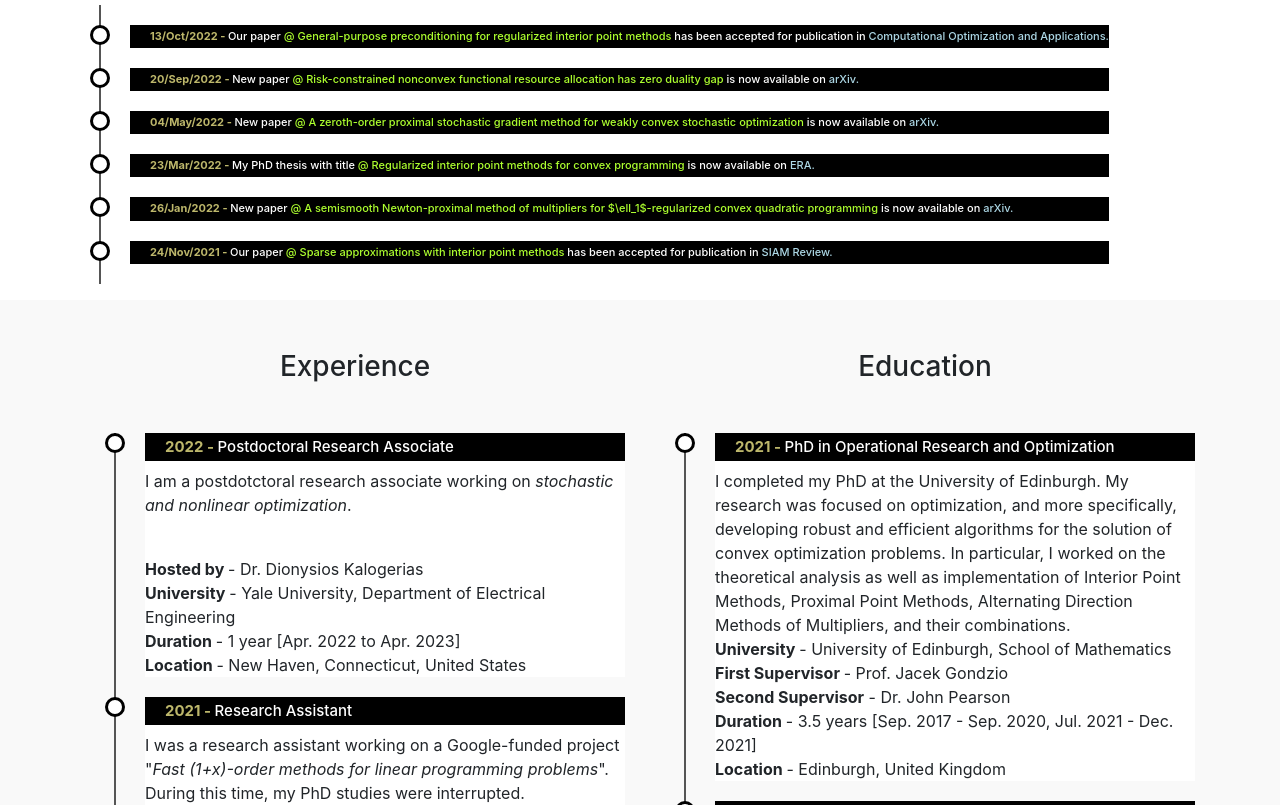
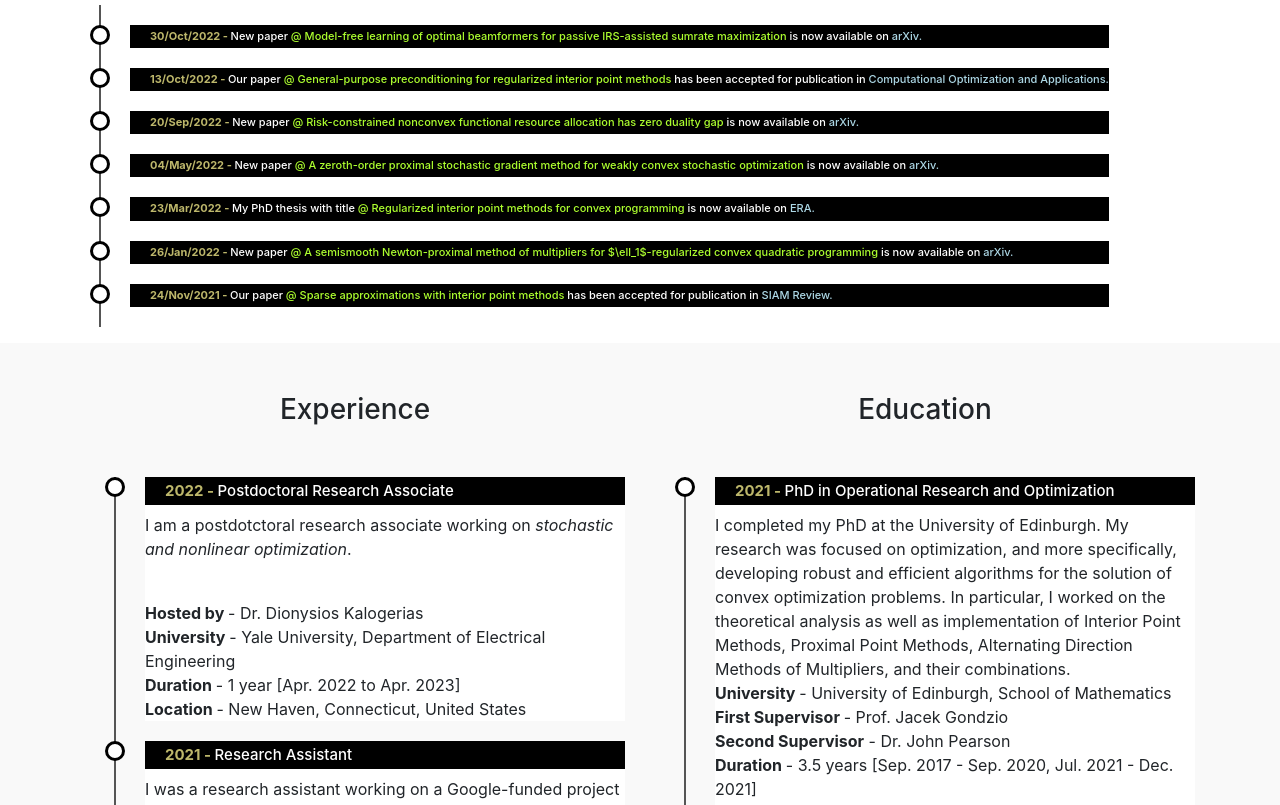
Before and after one commit to spougkakiotis/spougkakiotis.github.io, a plain HTML site: page index.html in a window 1280 px wide. Shown: the part 1747-2552 px from the top of the page. Drawn offline with nearby package versions, Linux system fonts and the light colour scheme; some icons are missing.

Commit message:
Add files via upload

```diff
--- a/index.html
+++ b/index.html
@@ -179,6 +179,11 @@
                                 Recent News
                             </h1>
                             <ul class = "news-timeline">
+                                 <li>
+                                    <h4><span>
+                                        30/Oct/2022 - </span> New paper  <a  style="color:greenyellow;" href="https://arxiv.org/abs/2210.16712">@ Model-free learning of optimal beamformers for passive IRS-assisted sumrate maximization</a> is now available on <a style="color:lightblue;"> arXiv.</a>
+                                    </h4>
+                                </li>
                                  <li>
                                     <h4><span>
                                         13/Oct/2022 - </span> Our paper  <a  style="color:greenyellow;" href="https://arxiv.org/pdf/2107.06822v2.pdf">@ General-purpose preconditioning for regularized interior point methods</a> has been accepted for publication in <a style="color:lightblue;"> Computational Optimization and Applications.</a>
```
